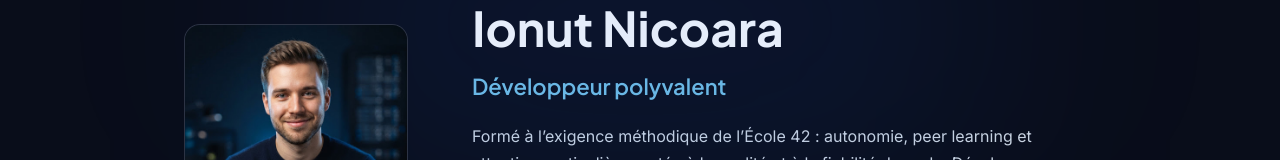
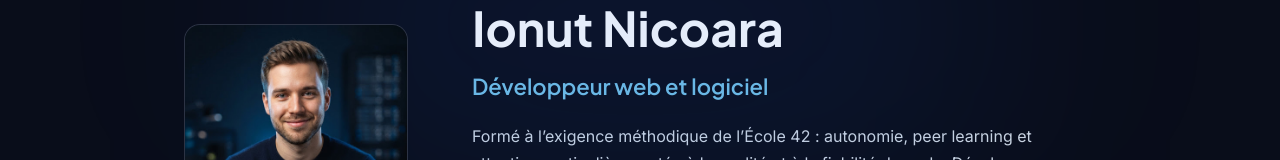
Before and after one commit to IonutzNcr/portfoliov.2, a React (Vite) app: page / in a window 1280 px wide. Shown: the part 228-388 px from the top of the page. Built offline with nearby package versions, Linux system fonts and the light colour scheme; no server answers.

Commit message:
fix test contact

```diff
--- a/src/features/profile/data/profile.data.ts
+++ b/src/features/profile/data/profile.data.ts
@@ -34,7 +34,7 @@ export const PROFILE_CONTENT: Record<PortfolioLanguage, ProfileContent> = {
       name: 'Ionut Nicoara',
       school: 'École 42 Paris',
       availability: 'Étudiant 42 Paris · Disponible stage fin d’études',
-      role: 'Développeur polyvalent',
+      role: 'Développeur web et logiciel',
       summary:
         'Formé à l’exigence méthodique de l’École 42 : autonomie, peer learning et attention particulière portée à la qualité et à la fiabilité du code. Développeur polyvalent, à l’aise aussi bien avec des langages bas niveau comme le C et le C++ qu’avec des technologies haut niveau telles que TypeScript/JavaScript, PHP et Python.',
       profileImageSrc: '/profile-headshot.jpg',
```
Also changed, not shown: 2 other files (tests, documents, lock files or other folders).
